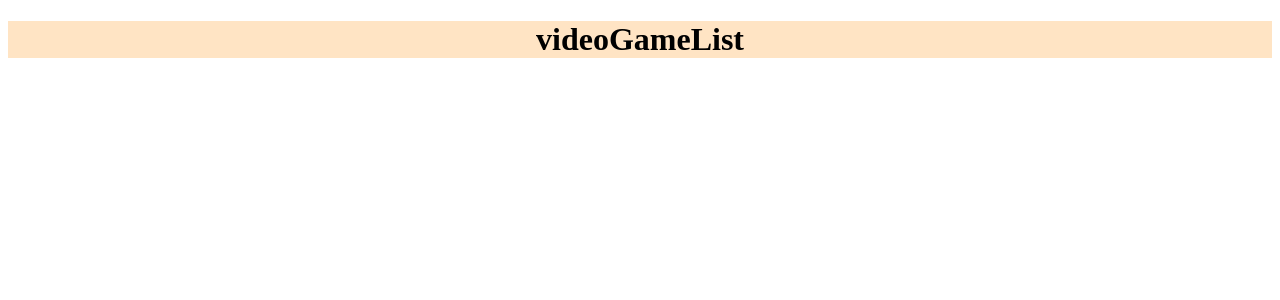
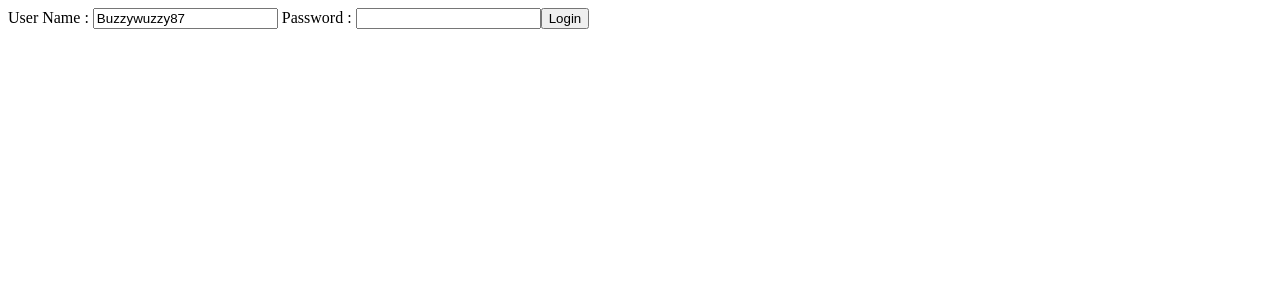
Before and after one commit to MBuzzard87/videoGameList, an Angular app: page / in a window 1280 px wide. Shown: the top 300 px of the page. Built offline with nearby package versions, Linux system fonts and the light colour scheme.

Commit message:
start login

```diff
--- a/src/app/app.component.html
+++ b/src/app/app.component.html
@@ -1,4 +1,4 @@
-<link rel="stylesheet" href="app.component.css">
+<!-- <link rel="stylesheet" href="app.component.css">
 <div class="title">
 
 
@@ -6,3 +6,6 @@
   <h1>{{title}}</h1>
 
 </div>
+
+<app-welcome></app-welcome> -->
+<app-login></app-login>
--- /dev/null
+++ b/src/app/login/login.component.html
@@ -0,0 +1,4 @@
+User Name : <input type="text" name="username" [(ngModel)] = "username">
+Password : <input type="password" name="password" [(ngModel)] = "password">
+
+<button (click)=handleLogin()>Login</button>
--- /dev/null
+++ b/src/app/login/login.component.ts
@@ -0,0 +1,22 @@
+import { Component, OnInit } from '@angular/core';
+
+@Component({
+  selector: 'app-login',
+  templateUrl: './login.component.html',
+  styleUrls: ['./login.component.css']
+})
+export class LoginComponent implements OnInit {
+
+
+  username = "Buzzywuzzy87";
+  password = "";
+
+  constructor() { }
+
+  ngOnInit(): void {
+  }
+
+  handleLogin() {
+    console.log(this.username)
+  }
+}
--- /dev/null
+++ b/src/app/welcome/welcome.component.html
@@ -0,0 +1 @@
+<p>welcome works!</p>
--- /dev/null
+++ b/src/app/welcome/welcome.component.ts
@@ -0,0 +1,21 @@
+import { Component, OnInit } from '@angular/core';
+import { AppComponent } from '../app.component';
+
+@Component({
+  selector: 'app-welcome',
+  templateUrl: './welcome.component.html',
+  styleUrls: ['./welcome.component.css']
+})
+export class WelcomeComponent implements OnInit {
+
+  message : string = "Some Welcome Message!!!";
+
+
+  constructor() { }
+
+  ngOnInit() {
+
+    console.log(this.message);
+  }
+
+}
```
Also changed, not shown: src/app/app.module.ts (+8 -2 lines), src/app/login/login.component.css (added), src/app/welcome/welcome.component.css (added), 2 other files (tests, documents, lock files or other folders).
